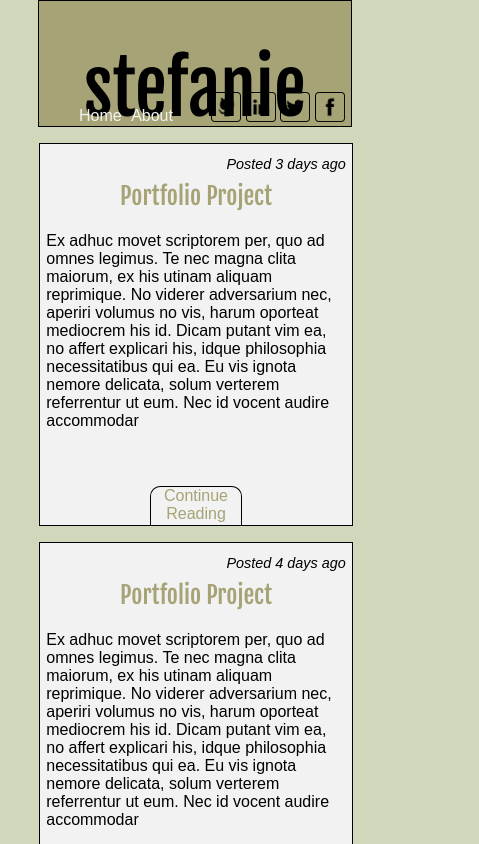
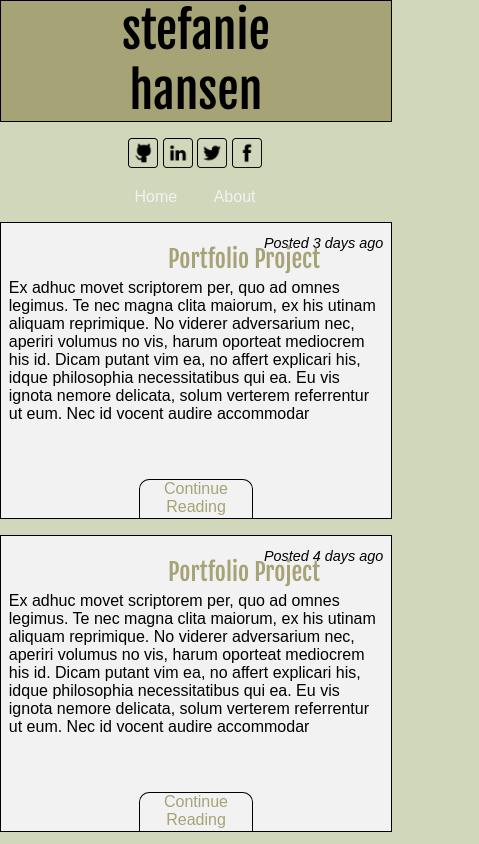
Before and after one commit to stefuhnee/portfolio, a plain HTML site: page index.html in a window 390 px wide. Shown: the top 844 px of the page, 479 px wide, since content can reach past the window. Drawn offline with nearby package versions, Linux system fonts and the light colour scheme; a web font is replaced by a local one.

Commit message:
Blocked css into SMACSS, altering layout for a mobile first perspective

```diff
--- a/index.html
+++ b/index.html
@@ -3,13 +3,18 @@
   <head>
     <meta charset="UTF-8">
     <title>Stefanie Hansen's Portfolio</title>
+    <meta name="viewport" content="width=device-width, initial-scale=1">
     <link rel="stylesheet" type="text/css" href="vendor/styles/normalize.css">
-    <link rel="stylesheet" type="text/css" href="styles/style.css">
     <link href="http://fonts.googleapis.com/css?family=Fjalla+One|Cantarell:400,400italic,700italic,700" rel="stylesheet" type="text/css" />
+    <link rel="stylesheet" type="text/css" href="styles/base.css">
+    <link rel="stylesheet" type="text/css" href="styles/layout.css">
+    <link rel="stylesheet" type="text/css" href="styles/module.css">
+    <link rel="stylesheet" type="text/css" href="styles/state.css">
   </head>
   <body>
     <header>
       <h1>stefanie hansen</h1>
+    </header>
     <nav class="social">
       <ul>
         <li><a href="https://github.com/stefuhnee" target="_blank"><img src="img/github.png" /></a></li>
@@ -24,7 +29,6 @@
         <li class="tab" data-content="about"><a href="#">About</a></li>
       </ul>
     </nav>
-    </header>
     <main>
       <section id="projects" class="tab-content">
         <article class="template" data-category="cat">
--- /dev/null
+++ b/styles/base.css
@@ -0,0 +1,34 @@
+body {
+  background-color: #d1d7bb;
+  font-family: 'Cantarell', sans-serif;
+  margin: 0 auto;
+  width: 100%;
+}
+
+header {
+  background-color: #a6a376;
+  text-align: center;
+  border: 1px solid black;
+}
+
+footer {
+  background-color: #a6a376;
+}
+
+h1 {
+  margin: 0 2em;
+}
+
+ul {
+  padding: 0;
+}
+
+a {
+  text-decoration: none;
+  color: #f2f2f2;
+}
+
+nav {
+  text-align:center;
+  width: 100%;
+}
--- /dev/null
+++ b/styles/layout.css
@@ -0,0 +1,43 @@
+header {
+  height: 20%;
+  width: 100%;
+  margin-left: auto;
+  margin-right: auto;
+  position: relative;
+}
+
+main {
+  width: 100%;
+  margin: 0 auto;
+}
+
+footer {
+  height: 5%;
+  width: 100%;
+  margin-left: auto;
+  margin-right: auto;
+  margin-top: 1em;
+  bottom: 0;
+  position: relative;
+}
+
+nav {
+  width: 100%;
+  text-align: center;
+  /*position: relative;*/
+  /*bottom: 85%;*/
+}
+
+nav.social {
+  /*display: inline;*/
+  /*position: absolute;
+  bottom: -13%;
+  right: 2%;*/
+}
+
+nav.main-nav {
+  margin: 0 auto;
+  display: block;
+  /*position: absolute;
+  bottom: -12%;*/
+}
--- a/styles/style.css
+++ b/styles/module.css
@@ -1,55 +1,12 @@
-body {
-  background-color: #d1d7bb;
-  font-family: 'Cantarell', sans-serif;
-}
-
-header {
-  height: 125px;
-  width: 80%;
-  margin-left: auto;
-  margin-right: auto;
-  background-color: #a6a376;
-  position: relative;
-  text-align: center;
-  border: 1px solid black;
-}
-
 header h1 {
   font-family: 'Fjalla One', sans-serif;
   font-weight: normal;
-  font-size: 4.5em;
-  position: relative;
-  bottom: 5%;
-  max-width: 100%;
-}
-
-main {
-  width: 80%;
-  margin: 0 auto;
-}
-
-footer {
-  height: 2em;
-  width: 100%;
-  margin-left: auto;
-  margin-right: auto;
-  margin-top: 1em;
-  background-color: #a6a376;
-  bottom: 0;
-  position: relative;
+  font-size: 3em;
+  /*max-width: 100%;*/
 }
 
 section {
   text-align: center;
-}
-
-a {
-  text-decoration: none;
-  color: #f2f2f2;
-}
-
-a:hover {
-  color: #d1d7bb;
 }
 
 footer span {
@@ -59,14 +16,7 @@ footer span {
   top: 7px;
 }
 
-nav {
-  width: auto;
-  position: relative;
-  bottom: 85%;
-  text-align: center;
-}
-
-img {
+.project-body img {
   margin-top: 2em;
   max-width: 100%;
 }
@@ -75,10 +25,6 @@ img {
   position: relative;
   text-align: left;
   bottom: 2.5em;
-}
-
-.template {
-  display: none;
 }
 
 .article-box {
@@ -90,31 +36,18 @@ img {
   background-color: #f2f2f2;
 }
 
-nav.social {
-  display: inline;
-  position: absolute;
-  bottom: -13%;
-  right: 2%;
-}
-
-nav.main-nav {
-  margin: 0 auto;
-  display: block;
-  position: absolute;
-  bottom: -12%;
-}
-
-nav.social ul, nav.main ul {
+nav.social ul, nav.main-nav ul {
   list-style: none;
-}
-
-nav.main-nav li {
-  margin-right: 5px;
 }
 
 nav.social li, nav.main-nav li {
   display: inline;
 }
+
+nav.main-nav li {
+  padding: 0 1em;
+}
+
 
 nav.social img {
   width: 30px;
@@ -124,7 +57,7 @@ nav.social img {
   background-color: #f2f2f2;
 }
 
-.article-box .read-on, .read-less {
+.article-box .read-on, .article-box .read-less {
   color: #a6a376;
   display: block;
   padding-bottom: 2px;
--- /dev/null
+++ b/styles/state.css
@@ -0,0 +1,7 @@
+a:hover {
+  color: #d1d7bb;
+}
+
+.template {
+  display: none;
+}
```
Lines whose indentation alone changed are shown as unchanged.
